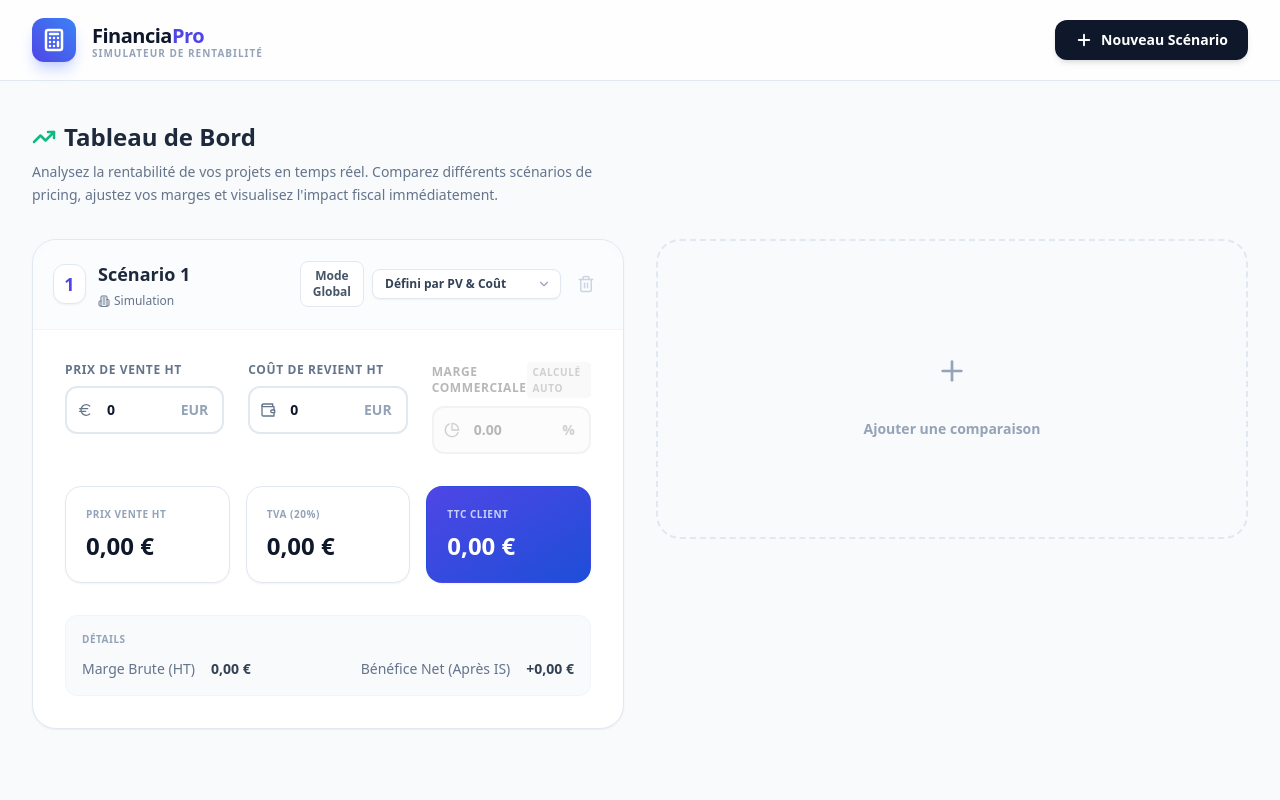
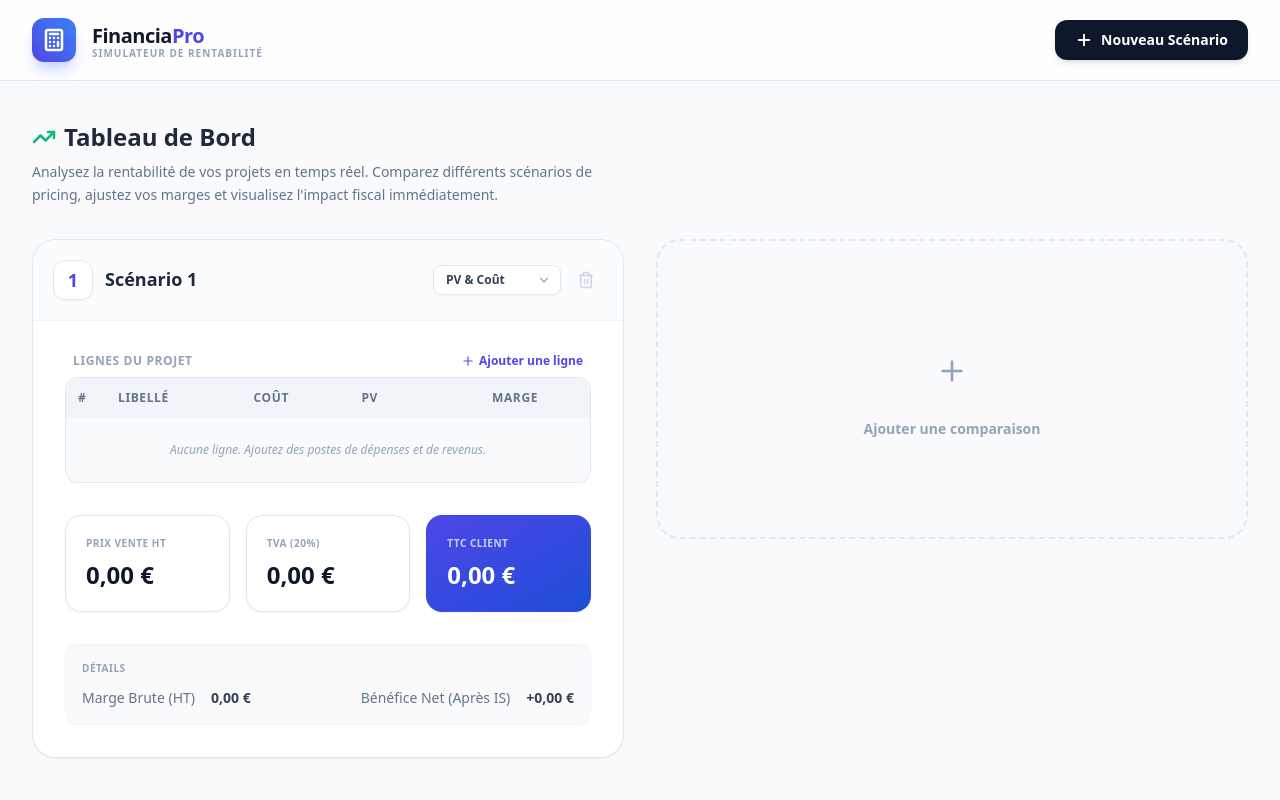
Before and after one commit to tomtomgo92/markUp, a React (Vite) app: page / in a window 1280 px wide. Shown: the top 800 px of the page. Built offline with nearby package versions, Linux system fonts and the light colour scheme.

Commit message:
feat: Implement margin-based auto-calculation for scenario item pricing, remove detailed scenario view, and update footer copyright.

```diff
--- a/src/App.jsx
+++ b/src/App.jsx
@@ -33,7 +33,14 @@ const App = () => {
     };
 
     const updateScenario = (id, field, value) => {
-        setScenarios(scenarios.map(s => s.id === id ? { ...s, [field]: value } : s));
+        setScenarios(scenarios.map(s => {
+            if (s.id !== id) return s;
+            // Support batch updates if field is an object
+            if (typeof field === 'object') {
+                return { ...s, ...field };
+            }
+            return { ...s, [field]: value };
+        }));
     };
 
     return (
--- a/src/components/Footer.jsx
+++ b/src/components/Footer.jsx
@@ -51,7 +51,7 @@ const Footer = () => {
 
                 <div className="border-t border-slate-100 mt-10 pt-6 flex justify-center">
                     <p className="text-[10px] sm:text-xs font-bold text-slate-400 uppercase tracking-widest">
-                        © 2024 FinanciaPro — Propulsé par React & Tailwind
+                        © {new Date().getFullYear()} FinanciaPro — Propulsé par <a href="https://thatmuch.fr" target="_blank" rel="noopener noreferrer" className="text-indigo-600 hover:text-indigo-800">THATMUCH</a>
                     </p>
                 </div>
             </div>
--- a/src/components/ScenarioCard.jsx
+++ b/src/components/ScenarioCard.jsx
@@ -7,7 +7,6 @@ import {
     Wallet,
     PieChart,
     ChevronDown,
-    ArrowRight
 } from 'lucide-react';
 import InputGroup from './ui/InputGroup';
 import ResultCard from './ui/ResultCard';
@@ -27,10 +26,47 @@ const ScenarioCard = ({ s, onUpdate, onRemove, index }) => {
     };
 
     const updateItem = (itemId, field, value) => {
-        const newItems = s.items.map(item =>
-            item.id === itemId ? { ...item, [field]: value } : item
-        );
+        const val = parseFloat(value) || 0;
+        const newItems = s.items.map(item => {
+            if (item.id === itemId) {
+                let updates = { [field]: value };
+
+                // Auto-calculate logic based on mode
+                if (s.mode === 'cost_percent' && field === 'cost') {
+                    const margin = parseFloat(s.marginPercent) || 0;
+                    const newPv = val !== 0 ? (val / (1 - (margin / 100))) : 0;
+                    updates.pv = newPv.toFixed(2);
+                } else if (s.mode === 'pv_percent' && field === 'pv') {
+                    const margin = parseFloat(s.marginPercent) || 0;
+                    const newCost = val * (1 - (margin / 100));
+                    updates.cost = newCost.toFixed(2);
+                }
+
+                return { ...item, ...updates };
+            }
+            return item;
+        });
         onUpdate(s.id, 'items', newItems);
+    };
+
+    const updateGlobalMargin = (value) => {
+        const margin = parseFloat(value) || 0;
+        const newItems = s.items.map(item => {
+            const cost = parseFloat(item.cost) || 0;
+            const pv = parseFloat(item.pv) || 0;
+
+            if (s.mode === 'cost_percent') {
+                const newPv = cost !== 0 ? (cost / (1 - (margin / 100))) : 0;
+                return { ...item, pv: newPv.toFixed(2) };
+            } else if (s.mode === 'pv_percent') {
+                const newCost = pv * (1 - (margin / 100));
+                return { ...item, cost: newCost.toFixed(2) };
+            }
+            return item;
+        });
+
+        // Batch update: margin AND items
+        onUpdate(s.id, { marginPercent: value, items: newItems });
     };
 
     const removeItem = (itemId) => {
@@ -89,33 +125,22 @@ const ScenarioCard = ({ s, onUpdate, onRemove, index }) => {
                             className="font-bold text-slate-800 text-lg bg-transparent border-b border-transparent hover:border-slate-300 focus:border-indigo-500 focus:outline-none transition-colors w-full"
                             placeholder="Nom du scénario"
                         />
-                        <div className="flex items-center gap-2 text-xs text-slate-500 mt-1">
-                            <span className="flex items-center gap-1"><Building2 size={12} /> Simulation</span>
-                        </div>
                     </div>
                 </div>
 
                 <div className="flex items-center gap-2 justify-end w-full sm:w-auto">
-                    <button
-                        onClick={toggleDetailMode}
-                        className={`text-xs font-bold px-3 py-1.5 rounded-lg border transition-all ${s.isDetailed ? 'bg-indigo-600 text-white border-indigo-600' : 'bg-white text-slate-600 border-slate-200 hover:border-indigo-300'}`}
-                    >
-                        {s.isDetailed ? 'Mode Détail' : 'Mode Global'}
-                    </button>
-                    {!s.isDetailed && (
                     <div className="relative">
                         <select
                             value={s.mode}
                             onChange={(e) => handleChange('mode', e.target.value)}
                             className="appearance-none pl-3 pr-8 py-1.5 bg-white border border-slate-200 rounded-lg text-xs font-bold text-slate-700 shadow-sm focus:ring-2 focus:ring-indigo-500 focus:border-indigo-500 outline-none cursor-pointer"
                         >
-                                <option value="pv_cost">Défini par PV & Coût</option>
-                                <option value="cost_percent">Objectif Marge sur Coût</option>
-                                <option value="pv_percent">Objectif Marge sur PV</option>
+                            <option value="pv_cost">PV & Coût</option>
+                            <option value="cost_percent">Marge & Coût</option>
+                            <option value="pv_percent">Marge & PV</option>
                         </select>
                         <ChevronDown className="absolute right-2.5 top-1/2 -translate-y-1/2 text-slate-400 pointer-events-none" size={14} />
                     </div>
-                    )}
                     <button
                         onClick={() => onRemove(s.id)}
                         className="p-2 text-slate-300 hover:text-red-500 hover:bg-red-50 rounded-lg transition-colors"
@@ -127,10 +152,33 @@ const ScenarioCard = ({ s, onUpdate, onRemove, index }) => {
             </div>
 
             <div className="p-4 sm:p-8 space-y-8">
+                    <div className="space-y-4">
 
-                {s.isDetailed ? (
-                    /* SECTION DETAILS LINES */
-                    <div className="space-y-4">
+
+                        {(s.mode === 'cost_percent' || s.mode === 'pv_percent') && (
+                            <div className="bg-indigo-50/50 p-4 rounded-xl border border-indigo-100 flex items-center justify-between">
+                                <div className="flex items-center gap-3">
+                                    <div className="bg-indigo-100 p-2 rounded-lg text-indigo-600">
+                                        <PieChart size={18} />
+                                    </div>
+                                    <div>
+                                        <h4 className="font-bold text-indigo-900 text-sm">Marge Cible Globale</h4>
+                                        <p className="text-xs text-indigo-600/80">S'applique à toutes les lignes</p>
+                                    </div>
+                                </div>
+                                <div className="flex items-center gap-2">
+                                    <input
+                                        type="number"
+                                        value={s.marginPercent}
+                                        onChange={(e) => updateGlobalMargin(e.target.value)}
+                                        className="w-20 px-3 py-1.5 rounded-lg border-2 border-indigo-200 focus:border-indigo-500 outline-none text-right font-bold text-indigo-700"
+                                        placeholder="0"
+                                    />
+                                    <span className="font-bold text-indigo-400">%</span>
+                                </div>
+                            </div>
+                        )}
+
                         <div className="space-y-2">
                             <div className="flex justify-between items-center px-2">
                                 <h4 className="text-xs font-bold uppercase text-slate-400 tracking-wider">Lignes du projet</h4>
@@ -171,8 +219,9 @@ const ScenarioCard = ({ s, onUpdate, onRemove, index }) => {
                                                             <input
                                                                 type="number"
                                                                 value={item.cost}
+                                                                disabled={s.mode === 'pv_percent'}
                                                                 onChange={(e) => updateItem(item.id, 'cost', e.target.value)}
-                                                                className="w-24 px-2 py-1 rounded border border-transparent hover:border-slate-300 focus:border-indigo-500 bg-transparent focus:bg-white outline-none font-bold text-slate-700"
+                                                                className={`w-24 px-2 py-1 rounded border border-transparent hover:border-slate-300 focus:border-indigo-500 bg-transparent focus:bg-white outline-none font-bold text-slate-700 ${s.mode === 'pv_percent' ? 'opacity-50 cursor-not-allowed' : ''}`}
                                                                 placeholder="0"
                                                             />
                                                             <span className="text-xs text-slate-400 absolute right-8 top-1.5 pointer-events-none">€</span>
@@ -183,8 +232,9 @@ const ScenarioCard = ({ s, onUpdate, onRemove, index }) => {
                                                             <input
                                                                 type="number"
                                                                 value={item.pv}
+                                                                disabled={s.mode === 'cost_percent'}
                                                                 onChange={(e) => updateItem(item.id, 'pv', e.target.value)}
-                                                                className="w-24 px-2 py-1 rounded border border-transparent hover:border-slate-300 focus:border-indigo-500 bg-transparent focus:bg-white outline-none font-bold text-slate-700"
+                                                                className={`w-24 px-2 py-1 rounded border border-transparent hover:border-slate-300 focus:border-indigo-500 bg-transparent focus:bg-white outline-none font-bold text-slate-700 ${s.mode === 'cost_percent' ? 'opacity-50 cursor-not-allowed' : ''}`}
                                                                 placeholder="0"
                                                             />
                                                             <span className="text-xs text-slate-400 absolute right-8 top-1.5 pointer-events-none">€</span>
@@ -229,35 +279,6 @@ const ScenarioCard = ({ s, onUpdate, onRemove, index }) => {
                             </div>
                         </div>
                     </div>
-                ) : (
-                    /* SECTION INPUTS (GLOBAL MODE) */
-                    <div className="grid grid-cols-1 md:grid-cols-3 gap-6">
-                        <InputGroup
-                            label="Prix de Vente HT"
-                            value={s.mode === 'cost_percent' ? res.pv.toFixed(2) : s.pv}
-                            onChange={(e) => handleSmartChange('pv', e.target.value)}
-                            disabled={s.mode === 'cost_percent'}
-                            icon={Euro}
-                            suffix="EUR"
-                        />
-                        <InputGroup
-                            label="Coût de revient HT"
-                            value={s.mode === 'pv_percent' ? res.cost.toFixed(2) : s.cost}
-                            onChange={(e) => handleSmartChange('cost', e.target.value)}
-                            disabled={s.mode === 'pv_percent'}
-                            icon={Wallet}
-                            suffix="EUR"
-                        />
-                        <InputGroup
-                            label="Marge Commerciale"
-                            value={s.mode === 'pv_cost' ? (res.marginPercent * 100).toFixed(2) : s.marginPercent}
-                            onChange={(e) => handleSmartChange('marginPercent', e.target.value)}
-                            disabled={s.mode === 'pv_cost'}
-                            icon={PieChart}
-                            suffix="%"
-                        />
-                    </div>
-                )}
 
                 <div className="grid grid-cols-1 md:grid-cols-3 gap-4">
                     <ResultCard
--- a/src/components/ui/InputGroup.jsx
+++ b/src/components/ui/InputGroup.jsx
@@ -4,7 +4,6 @@ const InputGroup = ({ label, value, onChange, icon: Icon, disabled, suffix }) =>
     <div className={`space-y-2 ${disabled ? 'opacity-50 grayscale' : ''}`}>
         <label className="text-xs font-bold text-slate-500 uppercase tracking-wider flex items-center justify-between">
             {label}
-            {disabled && <span className="text-[10px] text-slate-400 bg-slate-100 px-1.5 py-0.5 rounded">Calculé auto</span>}
         </label>
         <div className={`relative group transition-all duration-300 ${disabled ? '' : 'focus-within:scale-[1.02]'}`}>
             <div className="absolute inset-y-0 left-0 pl-3 flex items-center pointer-events-none">
@@ -25,6 +24,7 @@ const InputGroup = ({ label, value, onChange, icon: Icon, disabled, suffix }) =>
             <div className="absolute inset-y-0 right-0 pr-4 flex items-center pointer-events-none">
                 <span className="text-slate-400 font-bold sm:text-sm">{suffix}</span>
             </div>
+            {disabled && <span className="text-[10px] text-slate-400 bg-slate-100 px-1.5 py-0.5 rounded">Calculé auto</span>}
         </div>
     </div>
 );
```
Lines whose indentation alone changed are shown as unchanged.
